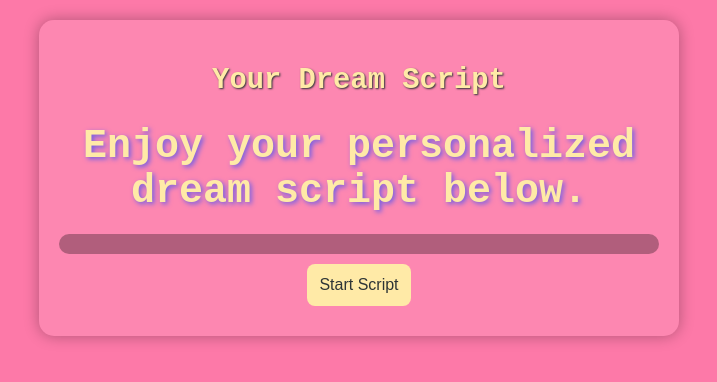
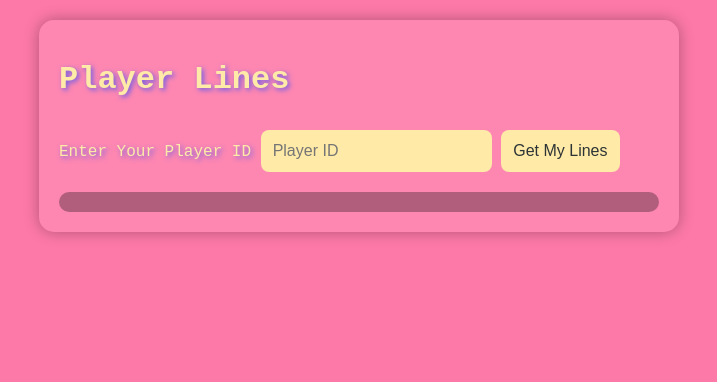
Before and after one commit to gracelynxs/DreamMachine, a Flask app: template templates/script.html in a window 1280 px wide. Shown: the top 382 px of the page, without its empty margins (281-998 px from the left). Run offline with Flask 3, Linux system fonts and the light colour scheme; the template is opened without the code that fills it, so the values that code supplies are empty.

Commit message:
Added working DreamMachine script and display qr code functionality and line dividions on player ids

```diff
--- a/main.py
+++ b/main.py
@@ -92,8 +92,6 @@ Player 3: (nodding seriously) — "Everyone, remember—penguins don't panic. We
 
 Player 4: (half-waddling, half-laughing) — "If we survive, I'm getting this on a T-shirt."
 
-##########
-
 Dreamer: (whispering frantically) — "I think one of the polar bears just winked at me! Do polar bears even wink?"
 
 Player 1: (shaking) — "Not usually... unless they've marked you as their next target."
@@ -161,27 +159,9 @@ Dreamer: (proudly) — "Let's waddle off... like legends."
 """
 
 player_description_prompting = """
-- Given a script with placeholder character names, generate character descriptions for every player besides the dreamer. The dreamer will be given the same description every time: "Dreamer: You are playing your friend who's dream this is! \
-  Every other character will be named Player X where X is a number 1, 2, 3, etc.
-- The descriptions should be brief, only roughly a sentence long. The descriptions should not reveal anything about the plot of the script. Simply reveal how the character acts and feels throughout the script.
-- The first character description of the dreamer should ALWAYS be the same as shown below. NEVER change it.
-- Do not write more descriptions then there are players. If there are 3 players (Dreamer, Player 1, Player 2), then there should be 3 descriptions. Likewise if there are 5 players (Dreamer, Player 1, Player 2, Player 3, Player 4), then there should be 5 descriptions.
-
-Example (for 5 players):
-
-    Dreamer: You are playing your friend who's dream this is!
-
-    Player 1: Bold and dramatic, Player 1 jumps into action with big ideas, leading the group with energy—even if their plans are a bit unconventional.
-
-    Player 2: Cautious and practical, Player 2 keeps the group grounded, quick to think on their feet and always focused on safety.
-
-    Player 3: Witty and laid-back, Player 3 brings humor and calm, often diffusing tension with sarcastic one-liners and a steady demeanor.
-
-    Player 4: Adventurous and imaginative, Player 4 is always ready to try something new, even if it sounds a bit far-fetched. They bring a spark of creativity to the group, often suggesting unexpected ideas with a grin.
-
-    ...continue if more players...
-
-"""
+- Given a script with placeholder character names, generate character descriptions for every player besides the dreamer. The dreamer will be given the same description every time: "Dreamer: You are playing your friend who's dream this is!   Every other character will be named Player X where X is a number 1, 2, 3, etc.  - The descriptions should be brief, only roughly a sentence long. The descriptions should not reveal anything about the plot of the script. Simply reveal how the character acts and feels throughout the script.  - The first character description of the dreamer should ALWAYS be the same as shown below. NEVER change it.  - Do not write more descriptions then there are players. If there are 3 players (Dreamer, Player 1, Player 2), then there should be 3 descriptions. Likewise if there are 5 players (Dreamer, Player 1, Player 2, Player 3, Player 4), then there should be 5 descriptions.
+  Example (for 5 players):    Dreamer: You are playing your friend who's dream this is!    Player 1: Bold and dramatic, Player 1 jumps into action with big ideas, leading the group with energy—even if their plans are a bit unconventional.    Player 2: Cautious and practical, Player 2 keeps the group grounded, quick to think on their feet and always focused on safety.    Player 3: Witty and laid-back, Player 3 brings humor and calm, often diffusing tension with sarcastic one-liners and a steady demeanor.    Player 4: Adventurous and imaginative, Player 4 is always ready to try something new, even if it sounds a bit far-fetched. They bring a spark of creativity to the group, often suggesting unexpected ideas with a grin.
+    ...continue if more players..."""
 
 conversation_prompting = """ Your goal is to gather insight on a person's day. You should ask questions in order to do so. YOU SHOULD ONLY BE ASKING QUESTIONS. UNDER NO CIRCUMSTANCE SHOULD YOUR RESPONSE END WITH PUNCTUATION OTHER THAN A QUESTION MARK.
 EXAMPLE CONVERSATION:
@@ -196,27 +176,9 @@ AI: Were you tired? What did you get at the grocery store?
 """
 
 player_description_prompting = """
-- Given a script with placeholder character names, generate character descriptions for every player besides the dreamer. The dreamer will be given the same description every time: "Dreamer: You are playing your friend who's dream this is! \
-  Every other character will be named Player X where X is a number 1, 2, 3, etc.
-- The descriptions should be brief, only roughly a sentence long. The descriptions should not reveal anything about the plot of the script. Simply reveal how the character acts and feels throughout the script.
-- The first character description of the dreamer should ALWAYS be the same as shown below. NEVER change it.
-- Do not write more descriptions then there are players. If there are 3 players (Dreamer, Player 1, Player 2), then there should be 3 descriptions. Likewise if there are 5 players (Dreamer, Player 1, Player 2, Player 3, Player 4), then there should be 5 descriptions.
-
-Example (for 5 players):
-
-    Dreamer: You are playing your friend who's dream this is!
-
-    Player 1: Bold and dramatic, Player 1 jumps into action with big ideas, leading the group with energy—even if their plans are a bit unconventional.
-
-    Player 2: Cautious and practical, Player 2 keeps the group grounded, quick to think on their feet and always focused on safety.
-
-    Player 3: Witty and laid-back, Player 3 brings humor and calm, often diffusing tension with sarcastic one-liners and a steady demeanor.
-
-    Player 4: Adventurous and imaginative, Player 4 is always ready to try something new, even if it sounds a bit far-fetched. They bring a spark of creativity to the group, often suggesting unexpected ideas with a grin.
-
-    ...continue if more players...
-
-"""
+- Given a script with placeholder character names, generate character descriptions for every player besides the dreamer. The dreamer will be given the same description every time: "Dreamer: You are playing your friend who's dream this is!   Every other character will be named Player X where X is a number 1, 2, 3, etc.  - The descriptions should be brief, only roughly a sentence long. The descriptions should not reveal anything about the plot of the script. Simply reveal how the character acts and feels throughout the script.  - The first character description of the dreamer should ALWAYS be the same as shown below. NEVER change it.  - Do not write more descriptions then there are players. If there are 3 players (Dreamer, Player 1, Player 2), then there should be 3 descriptions. Likewise if there are 5 players (Dreamer, Player 1, Player 2, Player 3, Player 4), then there should be 5 descriptions.
+  Example (for 5 players):    Dreamer: You are playing your friend who's dream this is!    Player 1: Bold and dramatic, Player 1 jumps into action with big ideas, leading the group with energy—even if their plans are a bit unconventional.    Player 2: Cautious and practical, Player 2 keeps the group grounded, quick to think on their feet and always focused on safety.    Player 3: Witty and laid-back, Player 3 brings humor and calm, often diffusing tension with sarcastic one-liners and a steady demeanor.    Player 4: Adventurous and imaginative, Player 4 is always ready to try something new, even if it sounds a bit far-fetched. They bring a spark of creativity to the group, often suggesting unexpected ideas with a grin.
+    ...continue if more players..."""
 
 ###########################################################################################
 ###### FUNCTIONS ##########################################################################
@@ -270,19 +232,6 @@ def player_description_generator(script):
 
     return response.choices[0].message.content
 
-def send_text_message_vonage(to_number, message_body):
-    responseData = sms.send_message(
-        {
-            "from": VONAGE_FROM_NUMBER,
-            "to": to_number,
-            "text": message_body,
-        }
-    )
-    if responseData["messages"][0]["status"] == "0":
-        return {'status': 'success', 'message_id': responseData["messages"][0]["message-id"]}
-    else:
-        return {'status': 'error', 'error': responseData["messages"][0]["error-text"]}
-
 ###########################################################################################
 ###### ENDPOINTS ##########################################################################
 ###########################################################################################
@@ -294,37 +243,29 @@ def index():
 @app.route('/start-chat', methods=['POST'])
 def start_chat():
     data = request.get_json()
-    session['player_count'] = data.get('player_count')
+    session['player_count'] = int(data.get('player_count'))
     session['dream_or_nightmare'] = data.get('dream_or_nightmare')
+    session['player_ids'] = data.get('player_ids')
     session['current_step'] = 0
     session['responses'] = []
-    session['conversation'] = []  # Initialize conversation history
+    session['conversation'] = []
     return jsonify({'status': 'success'})
-
-
 
 @app.route('/get-next-question', methods=['GET'])
 def get_next_question():
     current_step = session.get('current_step', 0)
 
     if current_step == 0:
-        # Always start with this question
         question = "Tell me about your day."
     elif current_step < 3:
-        # Use generate_bot_message to create follow-up questions dynamically
         conversation_history = session.get('conversation', [])
-        print(conversation_history)
-        #question = 'test test'
         question = generate_bot_message(conversation_history)
-        print(question)
     else:
         question = "Thank you for your responses. We will generate your dream script shortly!"
         return jsonify({'question': question, 'end_chat': True})
 
     session['conversation'].append({'role': 'assistant', 'content': question})
     return jsonify({'question': question, 'end_chat': False})
-
-
 
 @app.route('/send-user-response', methods=['POST'])
 def send_user_response():
@@ -336,86 +277,104 @@ def send_user_response():
     session['conversation'].append({'role': 'user', 'content': user_response})
     return jsonify({'status': 'success'})
 
-@app.route('/generate-descriptions', methods=['POST'])
-def generate_descriptions():
+@app.route('/generate-and-distribute-script', methods=['POST'])
+def generate_and_distribute_script():
     try:
-        data = request.get_json()
-        script = data.get('script', '')
-        if not script:
-            return jsonify({'error': 'No script provided'}), 400
-        descriptions = player_description_generator(script)
-        return jsonify({'descriptions': descriptions.split('\n')})
+        player_count = session.get('player_count', 0)
+        dream_or_nightmare = session.get('dream_or_nightmare', '')
+        conversation_data = session.get('responses', [])
+        player_ids = session.get('player_ids', [])
+
+        if not player_ids or not player_count:
+            return jsonify({'error': 'Missing player IDs or player count'}), 400
+
+        # Generate the script content
+        lines = chat_script_background_generator(conversation_data, player_count, dream_or_nightmare)
+
+        # Initialize script_data if not already done
+        if 'script_data' not in session:
+            session['script_data'] = {}
+
+        session['script_data']['lines'] = lines  # Store the full script lines
+        session['script_data']['player_lines'] = {player_id: [] for player_id in player_ids}
+
+        # Create a role map (Player 1, Player 2, etc.)
+        role_map = {player_ids[i]: f"Player {i + 1}" for i in range(len(player_ids))}
+        session['script_data']['role_map'] = role_map
+
+        # Assign lines to players
+        for idx, line in enumerate(lines):
+            player_index = idx % len(player_ids)
+            player_id = player_ids[player_index]
+            prefixed_line = f"{role_map[player_id]}: {line}"  # Prefix with Player role
+            session['script_data']['player_lines'][player_id].append(prefixed_line)
+
+        return jsonify({'status': 'success'})
     except Exception as e:
         return jsonify({'error': str(e)}), 500
 
 
-@app.route('/generate-and-send', methods=['POST'])
-def generate_and_send():
-    try:
-        # Retrieve form data
-        phone_numbers = request.form.getlist('phone_numbers[]')
-        player_count = request.form['player_count']
-        dream_or_nightmare = request.form['dream_or_nightmare']
 
-        # Retrieve player names
-        player_names = []
-        for i in range(1, int(player_count) + 1):
-            player_name = request.form.get(f'player_name_{i}')
-            player_names.append(player_name)
+@app.route('/get-player-lines', methods=['POST'])
+def get_player_lines():
+    data = request.get_json()
+    player_id = data.get('player_id')
 
-    except KeyError as e:
-        return jsonify({'status': 'error', 'error': f'Missing field: {e.args[0]}'}), 400
+    script_data = session.get('script_data', {})
+    if not player_id or 'player_lines' not in script_data or player_id not in script_data['player_lines']:
+        return jsonify({'error': 'Invalid player ID'}), 400
 
-    # Retrieve conversation data from the session
-    conversation_data = session.get('responses', [])
+    return jsonify({'lines': script_data['player_lines'][player_id]})
 
-    # Generate the script content, passing player names
-    lines = chat_script_background_generator(conversation_data, player_count, dream_or_nightmare)
+@app.route('/qr-code')
+def qr_code():
+    script_link = request.args.get('scriptLink', '')
+    return render_template('qr_code.html', script_link=script_link)
 
-    # Generate the character descriptions
-    script_text = "\n".join(lines)  # Combine the lines into a single string
-    character_descriptions = player_description_generator(script_text)
+@app.route('/display-script', methods=['GET', 'POST'])
+def display_script():
+    if request.method == 'GET':
+        # Serve the HTML page for entering the Player ID
+        return render_template('script.html')
 
-    # Generate a unique ID for the script and store it
-    script_id = str(uuid4())
-    script_data[script_id] = {
-        'lines': lines,
-        'character_descriptions': character_descriptions
-    }
+    if request.method == 'POST':
+        data = request.json
+        player_id = data.get('player_id')
 
-    # Construct the URL for the script page
-    script_url = f"{request.url_root}script/{script_id}"
-    print(script_url)
+        if not player_id:
+            return jsonify({'error': 'Player ID is required'}), 400
 
-    # Send the URL to each phone number
-    #for phone_number in phone_numbers:
-    #    formatted_phone_number = re.sub(r'\D', '', phone_number)  # Format the phone number
-    #    response = send_text_message_vonage(formatted_phone_number, f"Your dream script is ready! View it here: {script_url}")
-    #    if response['status'] != 'success':
-    #        return jsonify({'status': 'error', 'error': response['error']})
+        # Load the script data
+        script_data = session.get('script_data', {})
 
-    return jsonify({'status': 'success', 'script_url': script_url})
+        # Validate that script data exists
+        if 'player_lines' not in script_data or 'role_map' not in script_data:
+            return jsonify({'error': 'Script data is not available. Please generate the script first.'}), 500
 
+        # Check if player_id exists in player_lines
+        if player_id not in script_data['player_lines']:
+            return jsonify({'error': 'Player ID not found'}), 404
 
+        # Get this player's lines
+        player_lines = script_data['player_lines'][player_id]
 
-@app.route('/script/<script_id>')
-def display_script(script_id):
-    if script_id in script_data:
-        return render_template('script.html', script_id=script_id)
-    else:
-        return "Script not found", 404
+        # Add placeholders for other players' turns
+        role_map = script_data['role_map']
+        formatted_lines = []
 
+        for line in script_data['lines']:
+            # Check if the line belongs to the current player
+            if line.startswith(role_map[player_id]):
+                formatted_lines.append(line)  # Include the line
+            else:
+                # Find the role of the player to whom the line belongs
+                other_role = next((role for role in role_map.values() if line.startswith(role)), None)
+                if other_role:
+                    formatted_lines.append(f"{other_role}: [Waiting for their turn...]")
 
-@app.route('/generate-script/<script_id>')
-def generate_script(script_id):
-    # Serve script lines and character descriptions as JSON
-    if script_id in script_data:
-        return jsonify({
-            "script": script_data[script_id]['lines'],
-            "character_descriptions": script_data[script_id]['character_descriptions']
-        })
-    else:
-        return jsonify({"error": "Script not found"}), 404
+        # Return the formatted lines for the current player
+        return jsonify({'lines': formatted_lines}), 200
+
 
 if __name__ == '__main__':
     app.run(debug=True)
--- a/templates/script.html
+++ b/templates/script.html
@@ -1,11 +1,10 @@
 <!DOCTYPE html>
-<html>
+<html lang="en">
 <head>
   <meta charset="UTF-8">
-  <title>Your Dream Script</title>
-  <meta content="width=device-width, initial-scale=1" name="viewport">
+  <meta name="viewport" content="width=device-width, initial-scale=1.0">
+  <title>Player Lines</title>
   <style>
-    /* Retro dreamy styles */
     body {
       font-family: 'Courier New', Courier, monospace;
       margin: 0;
@@ -14,20 +13,11 @@
       color: #ffffff;
       text-shadow: 1px 1px 2px #2d3436;
     }
-    h1, h2, p, button {
-      margin-bottom: 10px;
-    }
-    h1 {
-      font-size: 2.5rem;
-      text-align: center;
+    h1, h3, label {
       color: #ffeaa7;
       text-shadow: 2px 2px 5px #6c5ce7;
     }
-    h2 {
-      font-size: 1.8rem;
-      color: #ffeaa7;
-    }
-    button {
+    button, input {
       margin-top: 10px;
       padding: 12px;
       font-size: 16px;
@@ -38,7 +28,7 @@
       color: #2d3436;
       cursor: pointer;
     }
-    button:hover {
+    button:hover, input:hover {
       background: #fdcb6e;
     }
     .container {
@@ -48,108 +38,74 @@
       padding: 20px;
       border-radius: 15px;
       box-shadow: 0px 0px 15px rgba(0, 0, 0, 0.3);
-      text-align: center;
     }
-    #character-descriptions,
-    #script-container {
+    #lines-container {
       margin-top: 20px;
+      background: rgba(0, 0, 0, 0.3);
       padding: 10px;
-      background: rgba(0, 0, 0, 0.3);
       border-radius: 10px;
-      text-align: left;
     }
-    #next-button {
-      display: inline-block;
-      margin-top: 20px;
+    .line {
+      margin: 5px 0;
+    }
+    .line.placeholder {
+      color: #ffeaa7;
+      font-style: italic;
     }
   </style>
 </head>
 <body>
   <div class="container">
-    <h2>Your Dream Script</h2>
-    <h1>Enjoy your personalized dream script below.</h1>
-
-    <div id="character-descriptions">
-      <!-- Character descriptions will appear here -->
-    </div>
-    <button id="start-script-button" onclick="startScript()" disabled>Start Script</button>
-
-    <div id="script-container" style="display: none;">
-      <!-- Lines of the script will appear here -->
-    </div>
-    <button id="next-button" onclick="showNextLine()" disabled style="display: none;">Next</button>
+    <h1>Player Lines</h1>
+    <label for="player-id">Enter Your Player ID</label>
+    <input type="text" id="player-id" placeholder="Player ID">
+    <button onclick="getPlayerLines()">Get My Lines</button>
+    <div id="lines-container"></div>
   </div>
 
   <script>
-    let scriptLines = [];
-    let currentLine = 0;
-    const nextButton = document.getElementById('next-button');
-    const scriptContainer = document.getElementById('script-container');
-    const characterDescriptionsDiv = document.getElementById('character-descriptions');
-    const startScriptButton = document.getElementById('start-script-button');
+    async function getPlayerLines() {
+      const playerId = document.getElementById("player-id").value;
 
-    // Fetch the script from the server
-    async function fetchScript() {
+      if (!playerId) {
+        alert("Please enter your player ID.");
+        return;
+      }
+
       try {
-        const response = await fetch(`/generate-script/{{ script_id }}`);
+        const response = await fetch("/display-script", {
+          method: "POST",
+          headers: {
+            "Content-Type": "application/json",
+          },
+          body: JSON.stringify({ player_id: playerId }),
+        });
+
         const data = await response.json();
-        if (data.script && data.character_descriptions) {
-          scriptLines = data.script;
-          displayCharacterDescriptions(data.character_descriptions);
+
+        if (data.error) {
+          alert(data.error);
         } else {
-          scriptContainer.innerHTML = "<p>Sorry, something went wrong. Please try again later.</p>";
+          const linesContainer = document.getElementById("lines-container");
+          linesContainer.innerHTML = "<h3>Your Lines:</h3>";
+
+          data.lines.forEach((line) => {
+            const lineElement = document.createElement("p");
+            lineElement.textContent = line;
+            lineElement.className = "line";
+
+            // Add placeholder style for other players' turns
+            if (line.includes("[It's their turn]")) {
+              lineElement.classList.add("placeholder");
+            }
+
+            linesContainer.appendChild(lineElement);
+          });
         }
       } catch (error) {
-        console.error('Error fetching the script:', error);
-        scriptContainer.innerHTML = "<p>Sorry, something went wrong. Please try again later.</p>";
+        console.error("Error fetching lines:", error);
       }
     }
-
-    // Display the character descriptions
-    function displayCharacterDescriptions(descriptionsText) {
-      characterDescriptionsDiv.innerHTML = '';
-      const descriptions = descriptionsText.trim().split(/\n+/);
-      descriptions.forEach(description => {
-        const p = document.createElement('p');
-        p.textContent = description.trim();
-        characterDescriptionsDiv.appendChild(p);
-      });
-      startScriptButton.disabled = false;
-    }
-
-    // Start the script display
-    function startScript() {
-      characterDescriptionsDiv.style.display = 'none';
-      startScriptButton.style.display = 'none';
-      scriptContainer.style.display = 'block';
-      nextButton.style.display = 'inline-block';
-      showNextLine();
-    }
-
-    // Show the next line in the script
-    function showNextLine() {
-      scriptContainer.innerHTML = '';
-      if (currentLine < scriptLines.length) {
-        const line = document.createElement('div');
-        line.textContent = scriptLines[currentLine];
-        scriptContainer.appendChild(line);
-        currentLine++;
-        enableNextAfterDelay();
-      } else {
-        nextButton.style.display = 'none';
-      }
-    }
-
-    // Enable the next button after a delay
-    function enableNextAfterDelay() {
-      nextButton.disabled = true;
-      setTimeout(() => {
-        nextButton.disabled = false;
-      }, 1000);
-    }
-
-    // Fetch the script on page load
-    fetchScript();
   </script>
 </body>
 </html>
```
Also changed, not shown: delivery_ideas.txt (added, +55 -0 lines), templates/display_script.html (added, +44 -0 lines), templates/index.html (+90 -61 lines), templates/player_lines.html (added, +47 -0 lines), templates/qr_code.html (added, +76 -0 lines), 3 other files.
